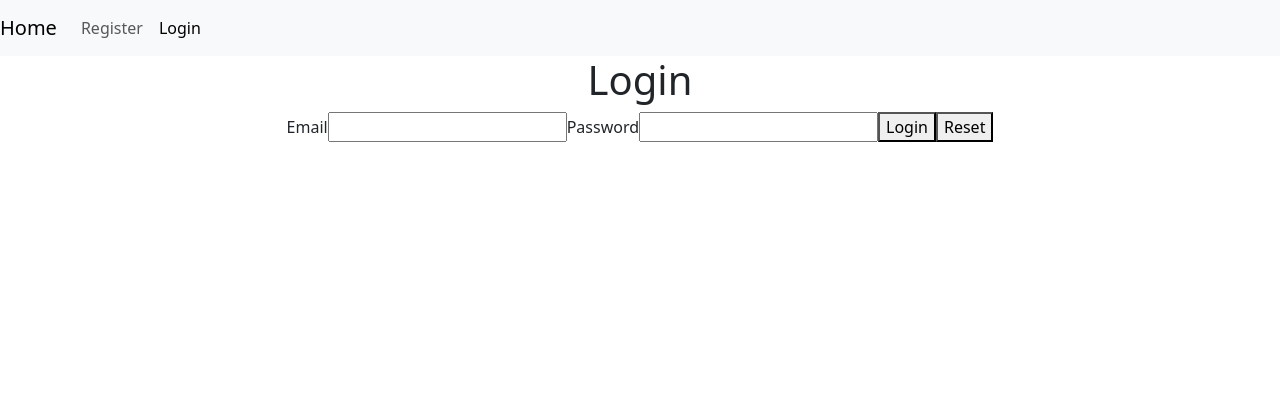
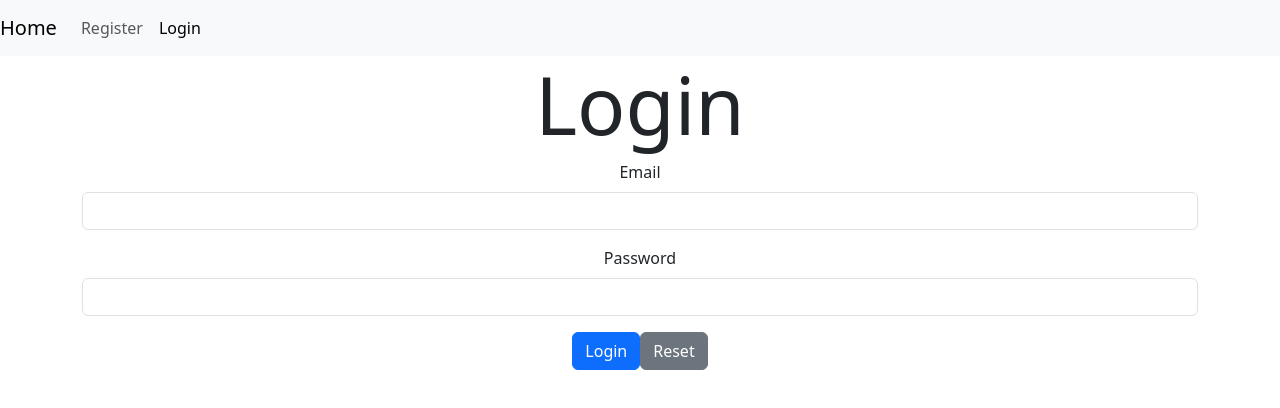
Before and after one commit to mpierce1988/ReactTaskManager, a React (Create React App) app in the folder task-manager/: page /login in a window 1280 px wide. Shown: the top 408 px of the page. Built offline with nearby package versions, Linux system fonts and the light colour scheme.

Commit message:
Added bootstrap styling to Login

```diff
--- a/task-manager/src/containers/Login.js
+++ b/task-manager/src/containers/Login.js
@@ -2,6 +2,7 @@ import { useState } from 'react';
 import { useUser } from '../contexts/UserContext';
 import { useNavigate } from 'react-router-dom';
 import { login } from '../functions/apiFunctions';
+import { Form, Button, Alert } from 'react-bootstrap';
 
 export function Login(){
     const { setUserId } = useUser();
@@ -39,17 +40,21 @@ export function Login(){
         setPasswordError('');
 
         try {
+            let errorCount = 0;
+
             // validate email was entered
             if (!email || email === '') {
                 setEmailError('Email is required');
+                errorCount++;
             }
 
             // validate password was entered
             if (!password || password === '') {
                 setPasswordError('Password is required');
+                errorCount++;
             }
 
-            if(emailError || passwordError) {
+            if(errorCount > 0) {
                 throw new Error('Invalid email or password');
             }
 
@@ -74,20 +79,24 @@ export function Login(){
 
     return(
         <>
-        <h1>Login</h1>
+        <h1 className='display-1'>Login</h1>
         {loading && <p>Loading...</p>}
-        {error && <p>There was an error logging in</p>}
-        {success && <p>Login successful!</p>}
-        <form onSubmit={submit}>
-            <label htmlFor="email">Email</label>
-            <input type="text" id="email" name="email" value={email} onChange={e => setEmail(e.target.value)} />
-            {emailError && <p>{emailError}</p>}
-            <label htmlFor="password">Password</label>
-            <input type="password" id="password" name="password" value={password} onChange={e => setPassword(e.target.value)} />
-            {passwordError && <p>{passwordError}</p>}
-            <button type="submit" name="login" role="button">Login</button>
-            <button type="button" name="reset" role="button" onClick={reset}>Reset</button>
-        </form>
+        {error && <Alert variant="warning">There was an error logging in</Alert>}
+        {success && <Alert variant="success">Login successful!</Alert>}
+        <Form onSubmit={submit}>
+            <Form.Group className='mb-3'>
+                <Form.Label htmlFor="email">Email</Form.Label>
+                <Form.Control type="text" id="email" name="email" value={email} onChange={e => setEmail(e.target.value)} />
+                {emailError && <Alert variant='danger'>{emailError}</Alert>}
+            </Form.Group>
+            <Form.Group className='mb-3'>
+                <Form.Label htmlFor="password">Password</Form.Label>
+                <Form.Control type="password" id="password" name="password" value={password} onChange={e => setPassword(e.target.value)} />
+                {passwordError && <Alert variant='danger'>{passwordError}</Alert>}
+            </Form.Group>
+            <Button variant="primary" type="submit" name="login" role="button">Login</Button>
+            <Button variant="secondary" type="button" name="reset" role="button" onClick={reset}>Reset</Button>
+        </Form>
         </>
     );
 }
```
